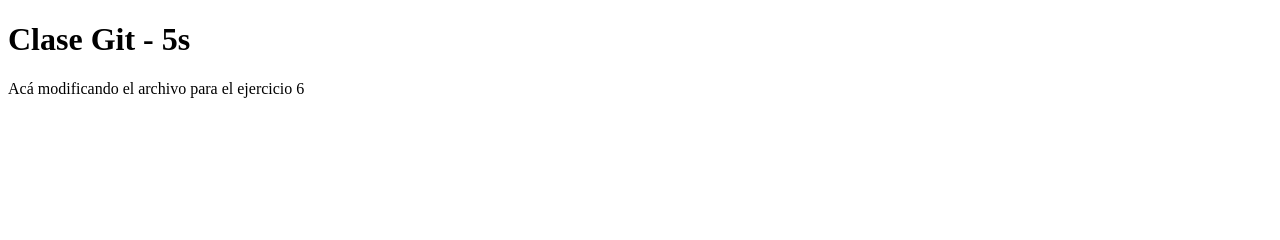
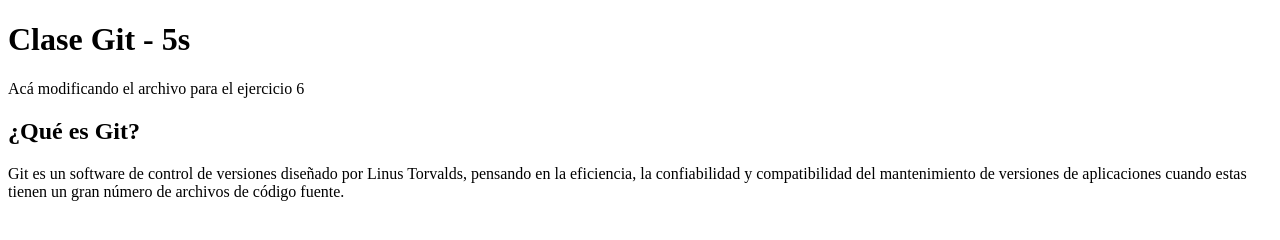
Before and after one commit to Nachof5/claseGit, a plain HTML site: page index.html in a window 1280 px wide. Drawn offline with Linux system fonts and the light colour scheme.

Commit message:
Agregando info sobre git

```diff
--- a/index.html
+++ b/index.html
@@ -9,5 +9,10 @@
 <body>
     <h1>Clase Git - 5s</h1>
     <p>Acá modificando el archivo para el ejercicio 6</p>
+
+    <h2>¿Qué es Git?</h2>
+    <p>
+        Git es un software de control de versiones diseñado por Linus Torvalds, pensando en la eficiencia, la confiabilidad y compatibilidad del mantenimiento de versiones de aplicaciones cuando estas tienen un gran número de archivos de código fuente.
+    </p>
 </body>
 </html>
```
